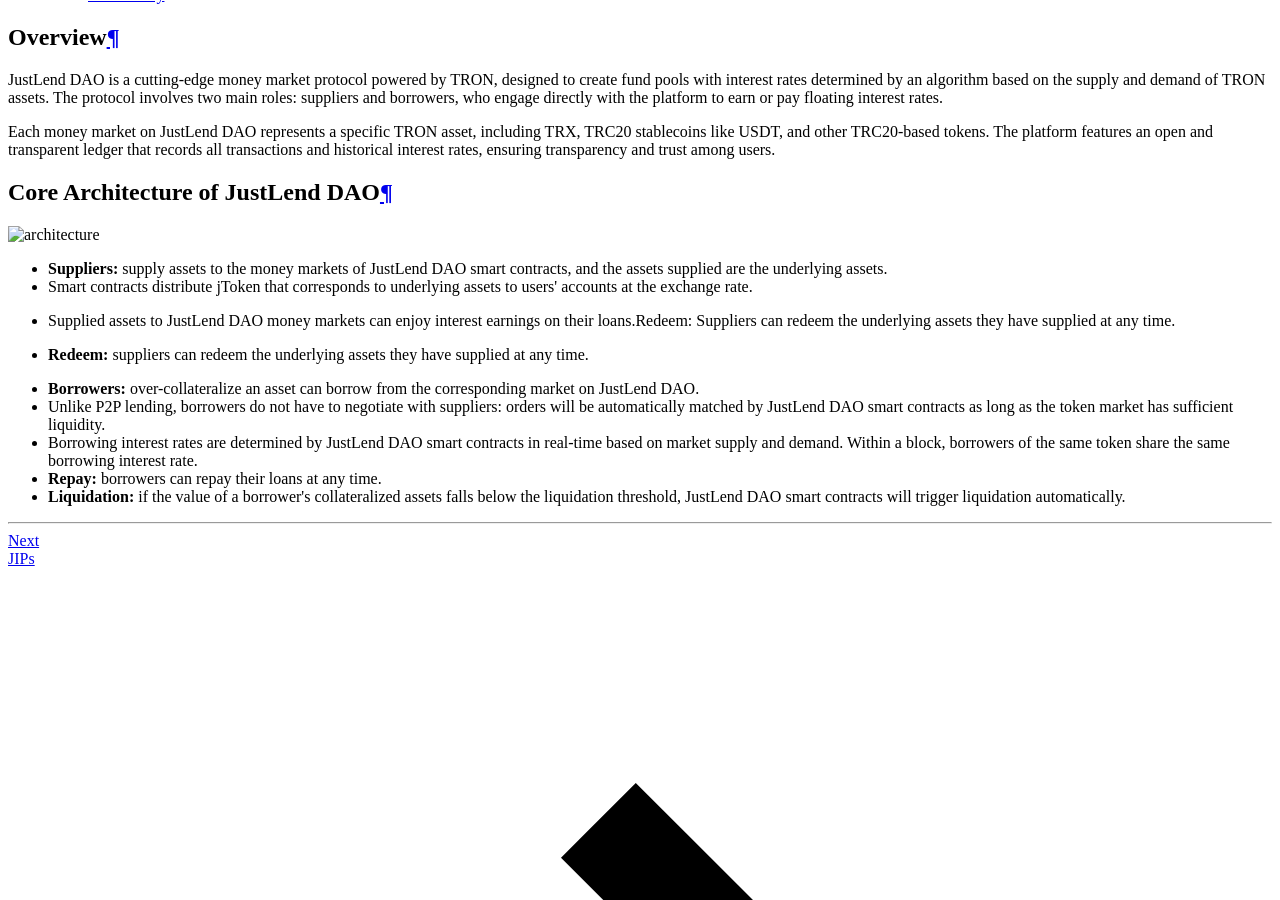
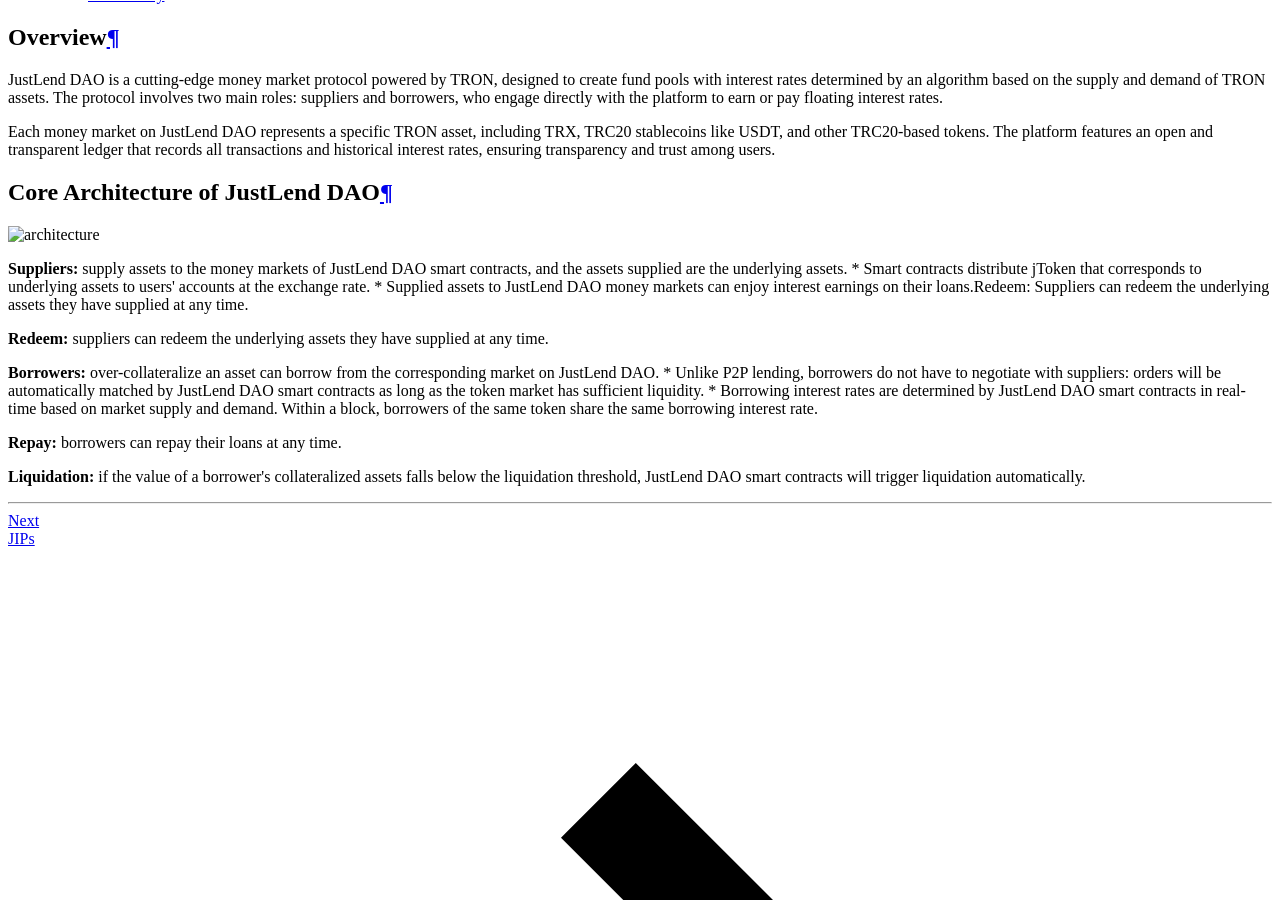
Before and after one commit to justlend/justlend-docs, an MkDocs documentation site: the page built from docs/getting_started/overview.md, in a window 1280 px wide and 900 px high, scrolled down 8058 px. Built offline with MkDocs 1.6.1 and Material for MkDocs 9.7.7, drawn with Linux system fonts in a browser that asks for light colours.

```diff
--- a/docs/getting_started/overview.md
+++ b/docs/getting_started/overview.md
@@ -1,19 +1,23 @@
-# **Overview**
+# Overview
 JustLend DAO is a cutting-edge money market protocol powered by TRON, designed to create fund pools with interest rates determined by an algorithm based on the supply and demand of TRON assets. The protocol involves two main roles: suppliers and borrowers, who engage directly with the platform to earn or pay floating interest rates.
 
 Each money market on JustLend DAO represents a specific TRON asset, including TRX, TRC20 stablecoins like USDT, and other TRC20-based tokens. The platform features an open and transparent ledger that records all transactions and historical interest rates, ensuring transparency and trust among users.
 <br>
 
-## **Core Architecture of JustLend DAO**
+## Core Architecture of JustLend DAO
+
 ![architecture](../../images/architecture.png)
 
-* **Suppliers:** supply assets to the money markets of JustLend DAO smart contracts, and the assets supplied are the underlying assets.
+**Suppliers:** supply assets to the money markets of JustLend DAO smart contracts, and the assets supplied are the underlying assets.
   * Smart contracts distribute jToken that corresponds to underlying assets to users' accounts at the exchange rate.
   * Supplied assets to JustLend DAO money markets can enjoy interest earnings on their loans.Redeem: Suppliers can redeem the underlying assets they have supplied at any time.
 
-- **Redeem:** suppliers can redeem the underlying assets they have supplied at any time.
-- **Borrowers:** over-collateralize an asset can borrow from the corresponding market on JustLend DAO.
-  - Unlike P2P lending, borrowers do not have to negotiate with suppliers: orders will be automatically matched by JustLend DAO smart contracts as long as the token market has sufficient liquidity.
-  - Borrowing interest rates are determined by JustLend DAO smart contracts in real-time based on market supply and demand. Within a block, borrowers of the same token share the same borrowing interest rate.
-- **Repay:** borrowers can repay their loans at any time.
-- **Liquidation:** if the value of a borrower's collateralized assets falls below the liquidation threshold, JustLend DAO smart contracts will trigger liquidation automatically.
+**Redeem:** suppliers can redeem the underlying assets they have supplied at any time.
+
+**Borrowers:** over-collateralize an asset can borrow from the corresponding market on JustLend DAO.
+  * Unlike P2P lending, borrowers do not have to negotiate with suppliers: orders will be automatically matched by JustLend DAO smart contracts as long as the token market has sufficient liquidity.
+  * Borrowing interest rates are determined by JustLend DAO smart contracts in real-time based on market supply and demand. Within a block, borrowers of the same token share the same borrowing interest rate.
+
+**Repay:** borrowers can repay their loans at any time.
+
+**Liquidation:** if the value of a borrower's collateralized assets falls below the liquidation threshold, JustLend DAO smart contracts will trigger liquidation automatically.
```
